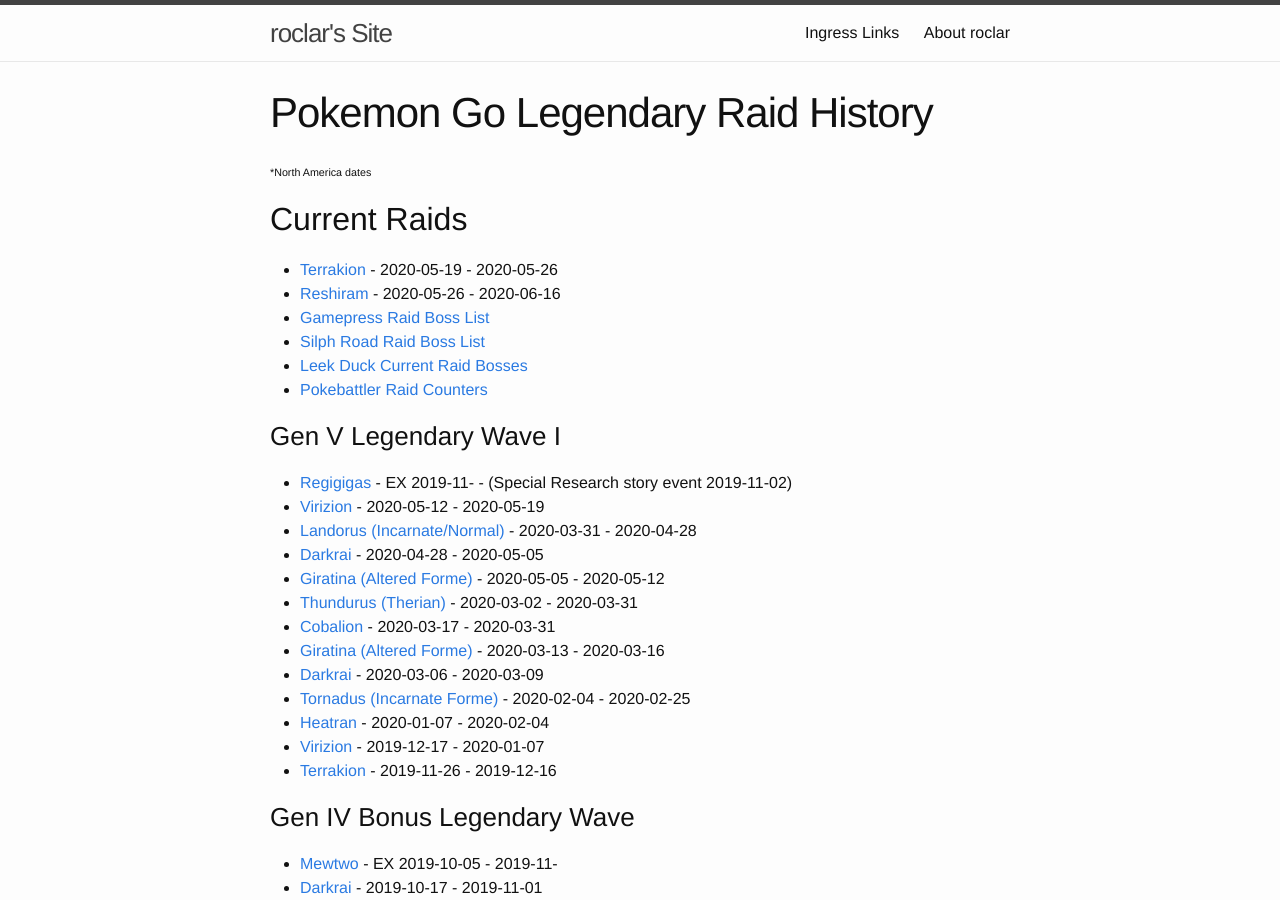
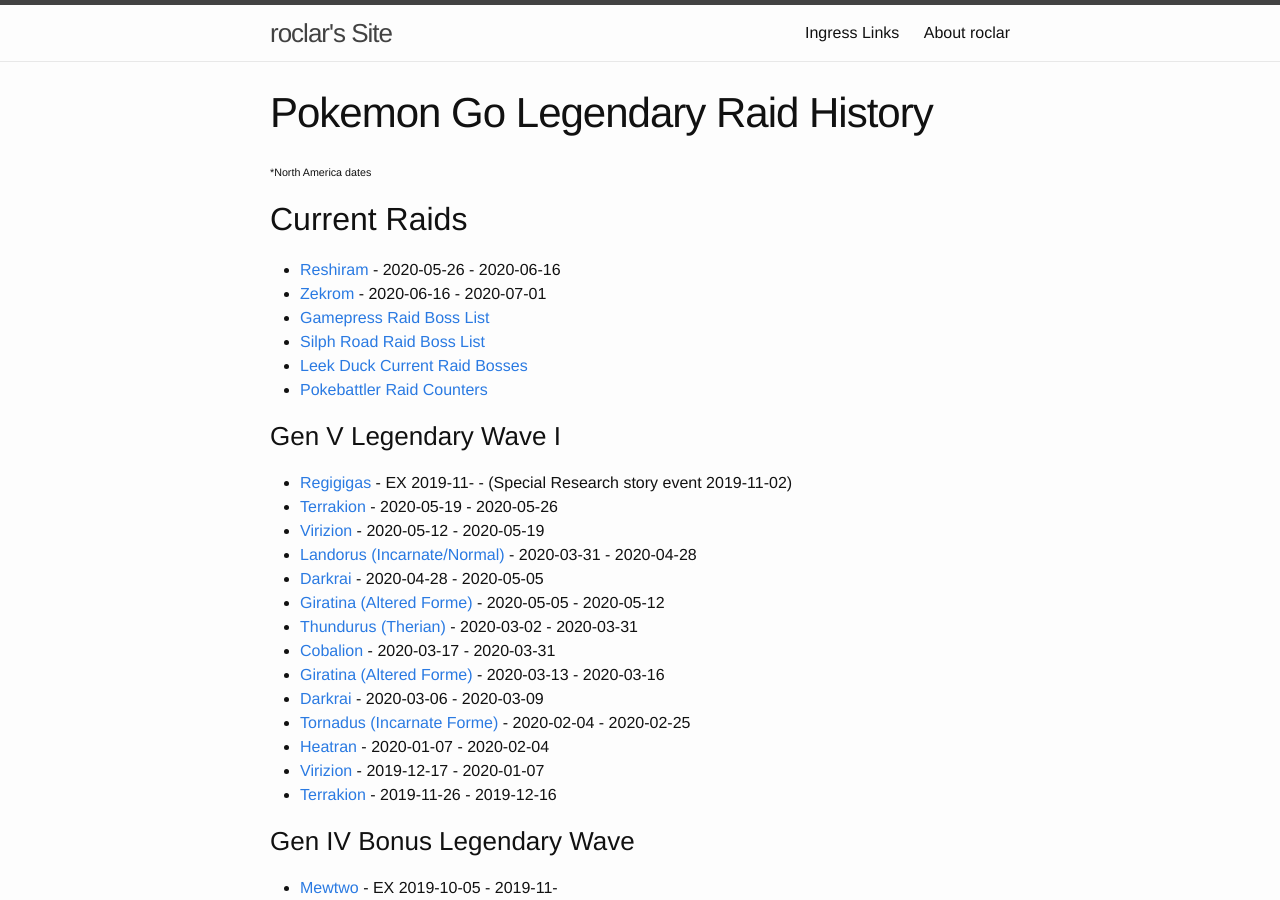
Before and after one commit to roclar/roclar.github.io, a Jekyll site: the page built from PoGoLegendaryHistory.md, in a window 1280 px wide and 900 px high. Built offline with Jekyll 4.4.1, drawn with Linux system fonts in a browser that asks for light colours; some of the changed text lies outside the part shown.

Commit message:
Added Zekrom

```diff
--- a/PoGoLegendaryHistory.md
+++ b/PoGoLegendaryHistory.md
@@ -6,8 +6,8 @@
 ###### *North America dates
 
 ## Current Raids
-- [Terrakion](https://db.pokemongohub.net/pokemon/639) - 2020-05-19 - 2020-05-26
 - [Reshiram](https://db.pokemongohub.net/pokemon/643) - 2020-05-26 - 2020-06-16
+- [Zekrom](https://db.pokemongohub.net/pokemon/644) - 2020-06-16 - 2020-07-01
 - [Gamepress Raid Boss List](https://pokemongo.gamepress.gg/raid-boss-list)
 - [Silph Road Raid Boss List](https://thesilphroad.com/raid-bosses)
 - [Leek Duck Current Raid Bosses](https://leekduck.com/boss/)
@@ -15,6 +15,7 @@
 
 ### Gen V Legendary Wave I
 - [Regigigas](https://db.pokemongohub.net/pokemon/486) - EX 2019-11- - (Special Research story event 2019-11-02)
+- [Terrakion](https://db.pokemongohub.net/pokemon/639) - 2020-05-19 - 2020-05-26
 - [Virizion](https://db.pokemongohub.net/pokemon/640) - 2020-05-12 - 2020-05-19
 - [Landorus (Incarnate/Normal)](https://db.pokemongohub.net/pokemon/645) - 2020-03-31 - 2020-04-28
 - [Darkrai](https://db.pokemongohub.net/pokemon/491) - 2020-04-28 - 2020-05-05
@@ -120,6 +121,7 @@
 - [Lugia](https://db.pokemongohub.net/pokemon/249) - 2017-07-22 - 2017-08-31
 
 ### Sources
+- [Zekrom’s Pokémon GO debut and more in June!](https://pokemongolive.com/en/post/jun2020-events/)
 - [Unova’s legendary elite—Reshiram, Zekrom, and Kyurem—are coming to five-star raids!](https://pokemongolive.com/en/post/reshiram-zekrom-kyurem-raids/)
 - [Battle Terrakion in five-star raids with a Remote Raid Pass; Virizion Raid Hour this Wednesday, May 13!](https://pokemongolive.com/post/remoteraidpass-terrakion)
 - [Remote Raid Pass celebration: Darkrai, Altered Forme Giratina, and Virizion will be in five-star raids!](https://pokemongolive.com/en/post/update-aprilmayraids/)
```
Also changed, not shown: PoGoLegendaryCP.md (+1 -0 lines).
